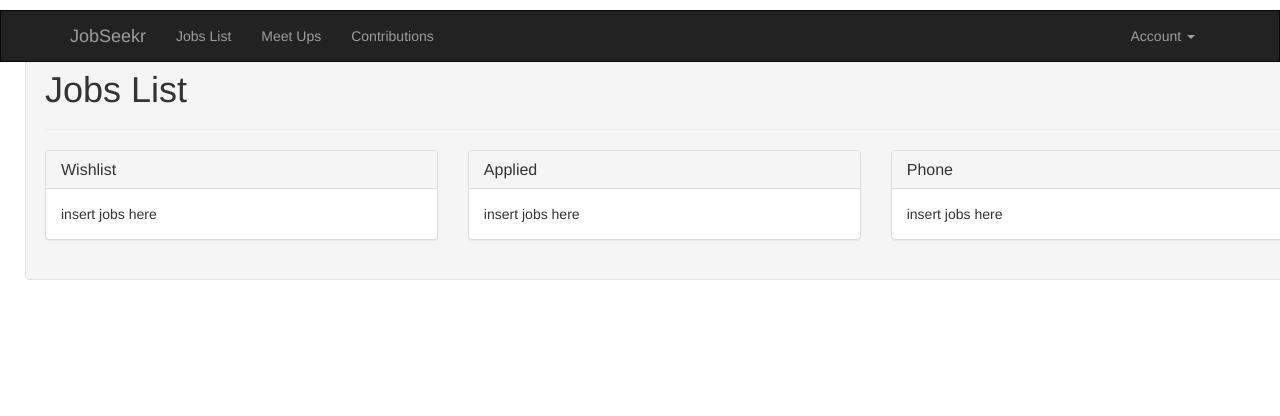
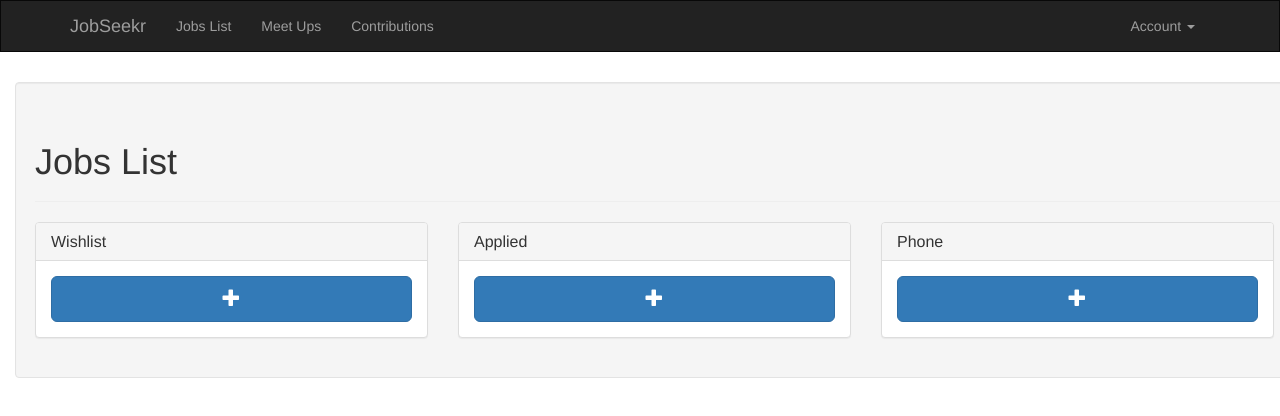
Before and after one commit to BloomTech-Labs/jobseekr, a React (Create React App) app in the folder jobseekr/: page /jobs in a window 1280 px wide. Shown: the top 416 px of the page. Built offline with nearby package versions, Linux system fonts and the light colour scheme.

Commit message:
finished styling of jobslist route and adjustments to header

```diff
--- /dev/null
+++ b/jobseekr/src/components/addjob/index.jsx
@@ -0,0 +1,129 @@
+import React, { Component } from 'react';
+import {
+  Popover,
+  Button,
+  Modal,
+  OverlayTrigger,
+  Glyphicon,
+  Tooltip,
+} from 'react-bootstrap';
+
+class AddJob extends Component {
+  constructor(props, context) {
+    super(props, context);
+
+    this.state = {
+      show: false,
+    };
+  }
+
+  render() {
+    const popover = (
+      <Popover id="modal-popover" title="Add Job">
+        Add a new job to the list.
+      </Popover>
+    );
+    const tooltip = <Tooltip id="modal-tooltip">Add a Job.</Tooltip>;
+
+    return (
+      <div>
+
+        <OverlayTrigger overlay={tooltip}>
+          <Button
+            bsStyle="primary"
+            bsSize="large"
+            onClick={() => this.setState({ show: true })}
+          >
+            <div className="list__btn">
+              <Glyphicon glyph="">+</Glyphicon>
+            </div>
+          </Button>
+        </OverlayTrigger>
+
+        <Modal show={this.state.show} onHide={() => this.setState({ show: false })}>
+          <Modal.Header closeButton>
+            <Modal.Title>Modal heading</Modal.Title>
+          </Modal.Header>
+          <Modal.Body>
+            <h4>Text in a modal</h4>
+            <p>
+              Duis mollis, est non commodo luctus, nisi erat porttitor ligula.
+            </p>
+
+            <h4>Popover in a modal</h4>
+            <p>
+              there is a{' '}
+              <OverlayTrigger overlay={popover}>
+                <a href="#popover">popover</a>
+              </OverlayTrigger>{' '}
+              here
+            </p>
+
+            <h4>Tooltips in a modal</h4>
+            <p>
+              there is a{' '}
+              <OverlayTrigger overlay={tooltip}>
+                <a href="#tooltip">tooltip</a>
+              </OverlayTrigger>{' '}
+              here
+            </p>
+
+            <hr />
+
+            <h4>Overflowing text to show scroll behavior</h4>
+            <p>
+              Cras mattis consectetur purus sit amet fermentum. Cras justo odio,
+              dapibus ac facilisis in, egestas eget quam. Morbi leo risus, porta
+              ac consectetur ac, vestibulum at eros.
+            </p>
+            <p>
+              Praesent commodo cursus magna, vel scelerisque nisl consectetur
+              et. Vivamus sagittis lacus vel augue laoreet rutrum faucibus dolor
+              auctor.
+            </p>
+            <p>
+              Aenean lacinia bibendum nulla sed consectetur. Praesent commodo
+              cursus magna, vel scelerisque nisl consectetur et. Donec sed odio
+              dui. Donec ullamcorper nulla non metus auctor fringilla.
+            </p>
+            <p>
+              Cras mattis consectetur purus sit amet fermentum. Cras justo odio,
+              dapibus ac facilisis in, egestas eget quam. Morbi leo risus, porta
+              ac consectetur ac, vestibulum at eros.
+            </p>
+            <p>
+              Praesent commodo cursus magna, vel scelerisque nisl consectetur
+              et. Vivamus sagittis lacus vel augue laoreet rutrum faucibus dolor
+              auctor.
+            </p>
+            <p>
+              Aenean lacinia bibendum nulla sed consectetur. Praesent commodo
+              cursus magna, vel scelerisque nisl consectetur et. Donec sed odio
+              dui. Donec ullamcorper nulla non metus auctor fringilla.
+            </p>
+            <p>
+              Cras mattis consectetur purus sit amet fermentum. Cras justo odio,
+              dapibus ac facilisis in, egestas eget quam. Morbi leo risus, porta
+              ac consectetur ac, vestibulum at eros.
+            </p>
+            <p>
+              Praesent commodo cursus magna, vel scelerisque nisl consectetur
+              et. Vivamus sagittis lacus vel augue laoreet rutrum faucibus dolor
+              auctor.
+            </p>
+            <p>
+              Aenean lacinia bibendum nulla sed consectetur. Praesent commodo
+              cursus magna, vel scelerisque nisl consectetur et. Donec sed odio
+              dui. Donec ullamcorper nulla non metus auctor fringilla.
+            </p>
+          </Modal.Body>
+          <Modal.Footer>
+            <Button onClick={() => this.setState({ show: false })}>Close</Button>
+          </Modal.Footer>
+        </Modal>
+      </div>
+    );
+  }
+}
+
+export default AddJob;
--- a/jobseekr/src/css/index.css
+++ b/jobseekr/src/css/index.css
@@ -13,13 +13,31 @@
 }
 .board__container {
   min-width: 3000px;
-  margin: 10px;
 }
 .board__container .board {
   display: flex;
   flex-direction: row;
 }
-.Header {
-  position: fixed;
-  width: 100%;
+.board__container .list {
+  display: flex;
+  flex-direction: column;
 }
+/* The .Header class adds styling to the Header div containing the navbar
+ * so that it doesn't slide to the left when scrolling right horizontally
+ */
+.parent {
+  position: absolute;
+  top: 0px;
+  left: 0px;
+  right: 0px;
+}
+.parent .Header {
+  position: relative;
+  top: -10px;
+}
+.list__btn {
+  min-width: 327px;
+}
+.parent {
+  margin-top: 10px;
+}
--- /dev/null
+++ b/jobseekr/src/less/addjob.less
@@ -0,0 +1,3 @@
+ .list__btn {
+   min-width: 327px;
+ }
--- a/jobseekr/src/less/header.less
+++ b/jobseekr/src/less/header.less
@@ -1,4 +1,13 @@
-.Header {
-  position: fixed;
-  width: 100%;
-}
+/* The .Header class adds styling to the Header div containing the navbar
+ * so that it doesn't slide to the left when scrolling right horizontally
+ */
+ .parent {
+   position: absolute;
+   top: 0px;
+   left: 0px;
+   right: 0px;
+  .Header {
+    position: relative;
+    top: -10px;
+  }
+ }
--- a/jobseekr/src/less/index.less
+++ b/jobseekr/src/less/index.less
@@ -3,3 +3,8 @@
 @import "settings.less";
 @import "jobslist.less";
 @import "header.less";
+@import "addjob.less";
+
+.parent {
+  margin-top: 10px;
+}
--- a/jobseekr/src/less/jobslist.less
+++ b/jobseekr/src/less/jobslist.less
@@ -1,7 +1,6 @@
 
 .board__container {
   min-width: 3000px;
-  margin: 10px;
   .board__header {
   }
 
@@ -11,5 +10,7 @@
   }
 
   .list {
+    display: flex;
+    flex-direction: column;
   }
 }
--- a/jobseekr/src/routes/jobs/index.jsx
+++ b/jobseekr/src/routes/jobs/index.jsx
@@ -8,6 +8,7 @@ import {
   Panel,
 } from 'react-bootstrap';
 import Header from '../../components/header';
+import AddJob from '../../components/addjob';
 
 class Jobs extends Component {
   constructor(props, context) {
@@ -15,13 +16,13 @@ class Jobs extends Component {
 
     this.state = {
       lists: [
-        { title: 'Wishlist', content: 'insert jobs here' },
-        { title: 'Applied', content: 'insert jobs here' },
-        { title: 'Phone', content: 'insert jobs here' },
-        { title: 'On Site', content: 'insert jobs here' },
-        { title: 'Offer', content: 'insert jobs here' },
-        { title: 'Rejected', content: 'insert jobs here' },
-        { title: 'Add List', content: 'insert jobs here' },
+        { category: 'Wishlist', jobs: [] },
+        { category: 'Applied', jobs: [] },
+        { category: 'Phone', jobs: [] },
+        { category: 'On Site', jobs: [] },
+        { category: 'Offer', jobs: [] },
+        { category: 'Rejected', jobs: [] },
+        { category: 'Add List', jobs: [] },
       ],
     };
   }
@@ -40,10 +41,11 @@ class Jobs extends Component {
                 <Col key="" xs={6} md={4}>
                   <Panel className="list">
                     <Panel.Heading>
-                      <Panel.Title componentClass="h3">{list.title}</Panel.Title>
+                      <Panel.Title componentClass="h3">{list.category}</Panel.Title>
                     </Panel.Heading>
                     <Panel.Body>
-                      {list.content}
+                      <AddJob />
+                      {list.jobs}
                     </Panel.Body>
                   </Panel>
                 </Col>
```
Also changed, not shown: jobseekr/src/css/addjob.css (added).
